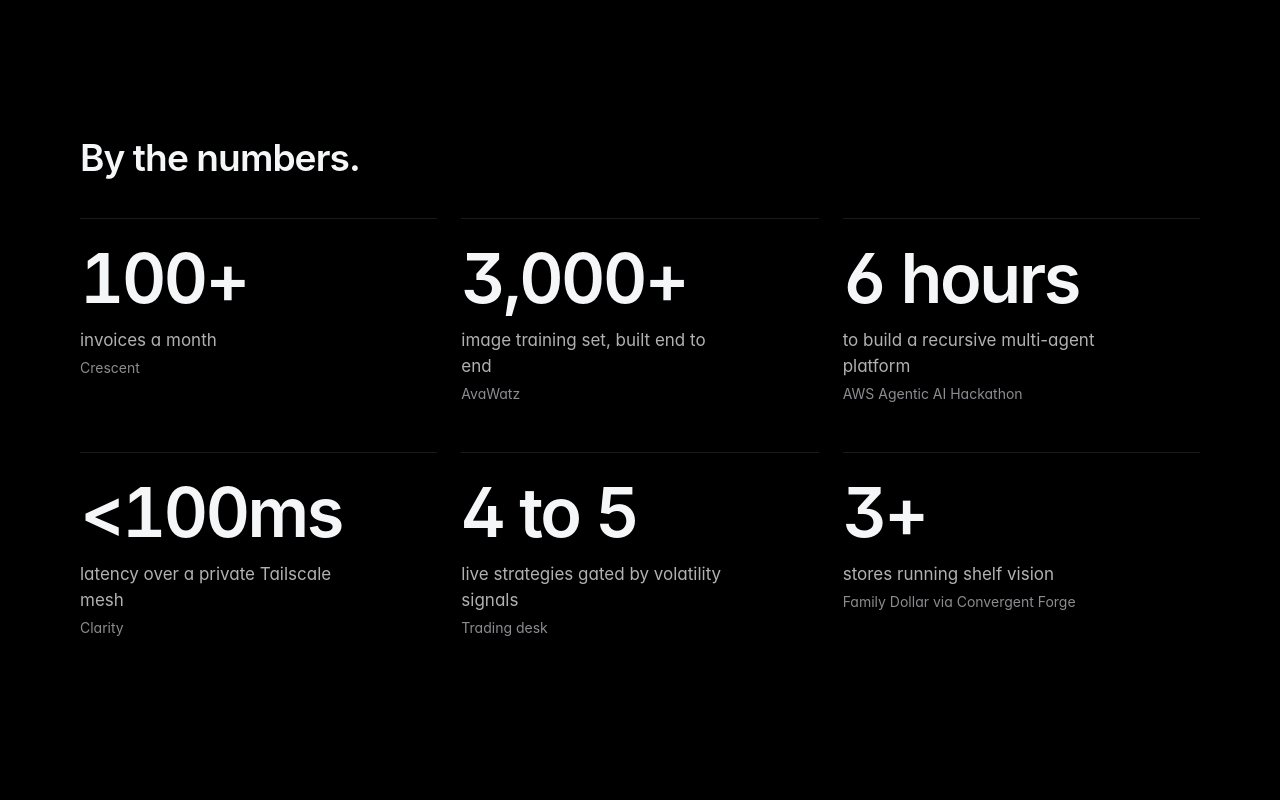
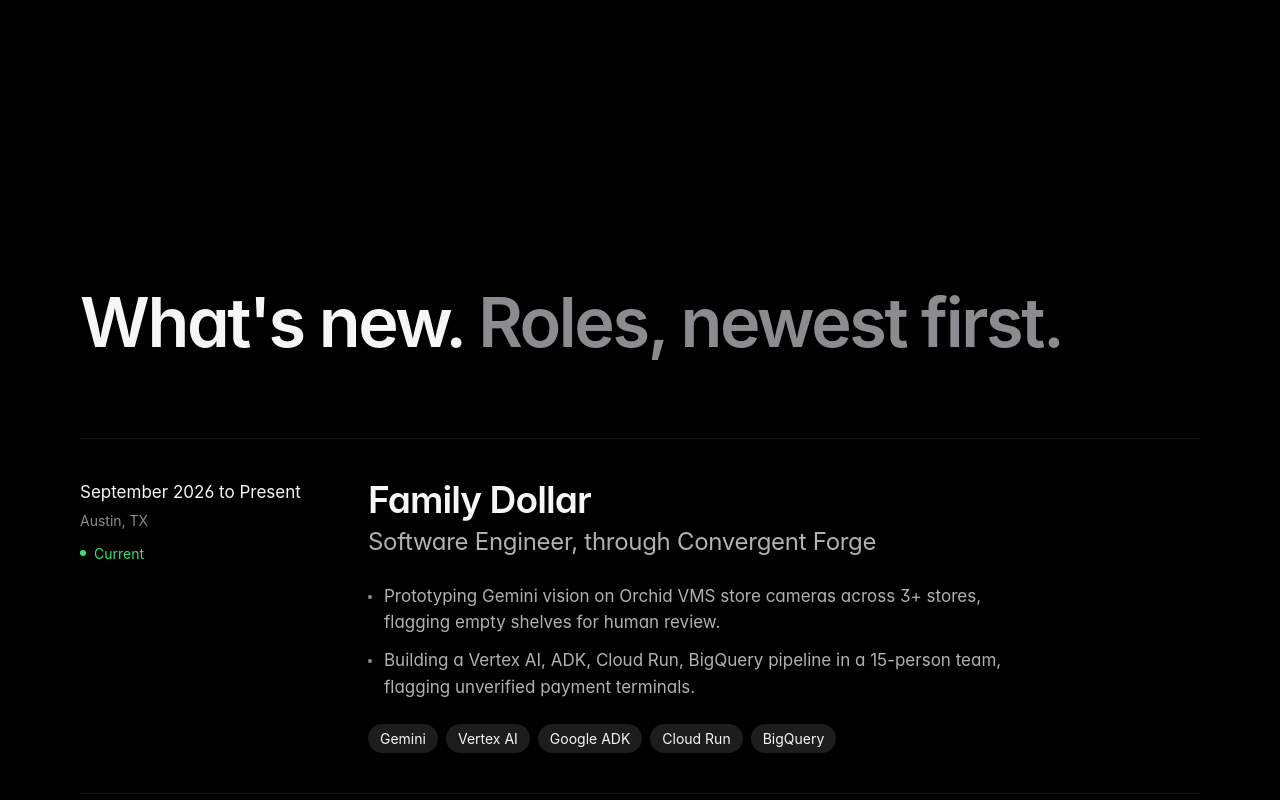
Before and after one commit to mayank-jain632/MyPortfolio, a React (Vite) app: page / in a window 1280 px wide. Shown: the part 1940-2740 px from the top of the page. Built offline with nearby package versions, Linux system fonts and the light colour scheme.

Commit message:
Move By the numbers to its own section near the bottom, before Contact
Co-Authored-By: Claude Sonnet 5.5 <noreply@anthropic.com>
Claude-Session: https://claude.ai/code/session_01V5rvMC15ZMeSGKKbSKaMBF

```diff
--- a/src/App.jsx
+++ b/src/App.jsx
@@ -3,7 +3,7 @@ import { ScrollProgress } from "./components/fx/ScrollProgress";
 import { Contact } from "./components/sections/Contact";
 import { Experience } from "./components/sections/Experience";
 import { Hero } from "./components/sections/Hero";
-import { Proof } from "./components/sections/Proof";
+import { Numbers, Proof } from "./components/sections/Proof";
 import { Specs } from "./components/sections/Specs";
 import { Services } from "./components/sections/Services";
 import { Work } from "./components/sections/Work";
@@ -29,6 +29,7 @@ export default function App() {
         <Work />
         <Services />
         <Specs />
+        <Numbers />
         <Contact />
       </main>
       <Footer />
--- a/src/components/sections/Proof.jsx
+++ b/src/components/sections/Proof.jsx
@@ -99,8 +99,16 @@ export function Proof() {
         <RailButton direction="next" onClick={() => scrollRail(1)} />
       </div>
 
-      <div className="container-page mt-section">
-        <Reveal as="h3" className="max-w-[20ch] text-title font-semibold text-fg">
+    </section>
+  );
+}
+
+/** Closing numbers, placed near the bottom of the page. */
+export function Numbers() {
+  return (
+    <section aria-labelledby="numbers-title" className="py-section">
+      <div className="container-page">
+        <Reveal as="h2" id="numbers-title" className="max-w-[20ch] text-title font-semibold text-fg">
           By the numbers.
         </Reveal>
         <RevealGroup as="dl" className="mt-10 grid grid-cols-2 gap-x-6 gap-y-12 lg:grid-cols-3">
```
